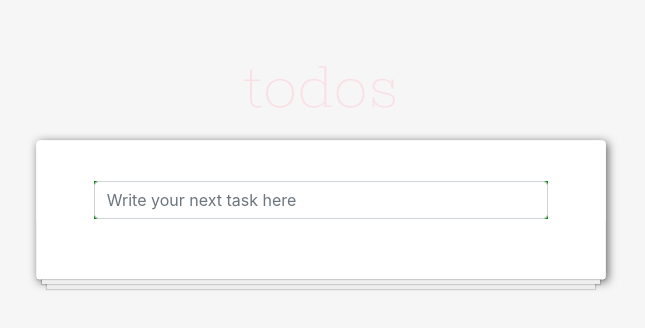
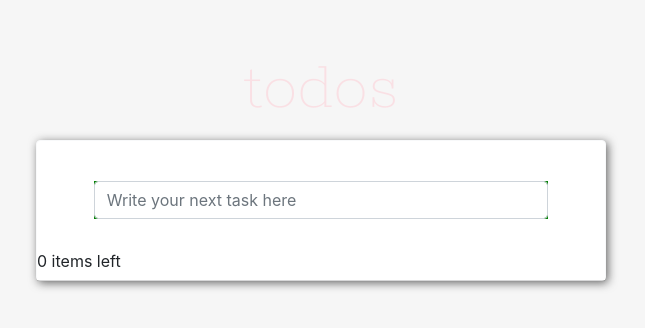
Before and after one commit to nitlara/todolistReact, a React app: page / in a window 1280 px wide. Shown: the whole page, without its empty margins (319-964 px from the left). Built offline with nearby package versions, Linux system fonts and the light colour scheme.

Commit message:
Functionality updated

```diff
--- a/src/js/component/home.js
+++ b/src/js/component/home.js
@@ -1,6 +1,8 @@
 import React from "react";
 
 import { ToDoContainer } from "./todocontainer";
+//import { TaskCounter } from "./taskcounter";
+import "../../styles/todocontainer.scss";
 
 //create your first component
 export function Home() {
@@ -10,8 +12,7 @@ export function Home() {
 			<div className="card border-light">
 				<ToDoContainer />
 				{/* <ToDoList /> */}
-				{/* <taskCounter /> */}
-
+				{/* <TaskCounter /> */}
 				<div className="paper" />
 			</div>
 		</div>
--- a/src/js/component/todocontainer.js
+++ b/src/js/component/todocontainer.js
@@ -1,4 +1,4 @@
-import React, { useState } from "react";
+import React, { useState, useEffect } from "react";
 import Form from "react-bootstrap/Form";
 
 import "../../styles/todocontainer.scss";
@@ -19,15 +19,14 @@ export const ToDoContainer = () => {
 		setArrayTasks([task, ...arrayTasks]);
 		setTask("");
 	};
+	var resultArray = [];
 
 	const removeElement = index => {
-		const resultArray = arrayTasks;
+		resultArray = arrayTasks;
 
 		resultArray.splice(index, 1);
 
-		setArrayTasks(resultArray);
-
-		console.log(arrayTasks);
+		setArrayTasks([...resultArray]);
 	};
 
 	const listOfTasks = arrayTasks.map((element, index) => {
@@ -40,9 +39,6 @@ export const ToDoContainer = () => {
 		);
 	});
 
-	// useEffect () = {
-
-	// }
 	return (
 		<div className="form-container">
 			<Form onSubmit={event => handleKeyPress(event)}>
@@ -57,6 +53,9 @@ export const ToDoContainer = () => {
 			</Form>
 
 			<ul className="table"> {listOfTasks} </ul>
+			<div>
+				<p className="task-counter"> {arrayTasks.length} items left </p>
+			</div>
 		</div>
 	);
 };
--- a/src/styles/index.scss
+++ b/src/styles/index.scss
@@ -30,7 +30,7 @@ h1 {
     /* The third layer shadow */
     0 20px 1px -9px rgba(0,0,0,0.15);
     /* Padding for demo purposes */
-    padding: 30px;
+    padding: 1px;
 }
 
 .card {
--- a/src/styles/todocontainer.scss
+++ b/src/styles/todocontainer.scss
@@ -8,3 +8,9 @@
 .form-container{
     margin-top: 40px;
 }
+
+.task-counter{
+    margin-top: 30px;
+    margin-bottom: 5px;
+    text-align: start;
+}
```
Also changed, not shown: src/js/component/taskcounter.js (+12 -1 lines).
